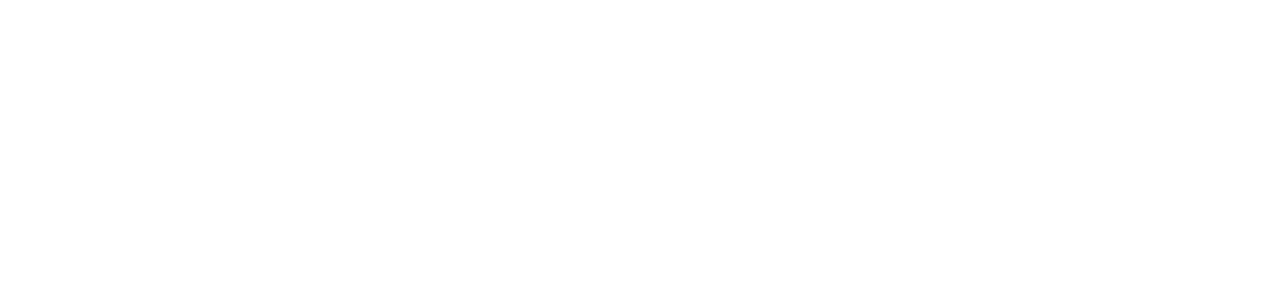
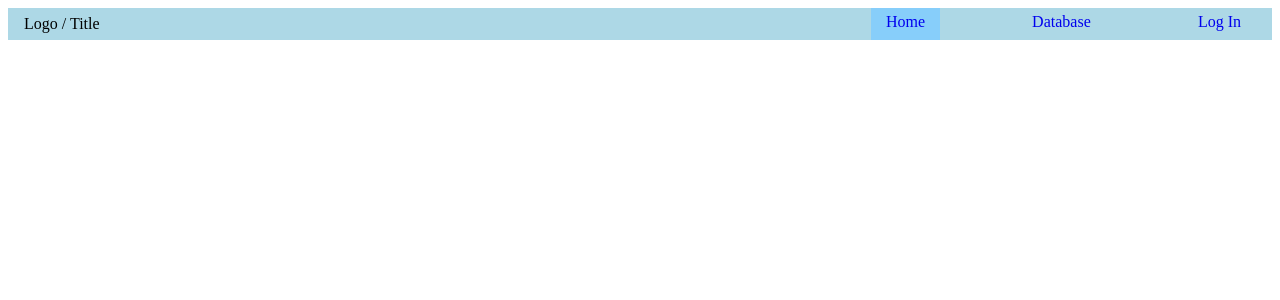
Before and after one commit to KatKuntz/DigimonCollection-Webapp, a Vue app: page / in a window 1280 px wide. Shown: the top 300 px of the page. Built offline with nearby package versions, Linux system fonts and the light colour scheme.

Commit message:
Add basic nav

```diff
--- a/src/App.vue
+++ b/src/App.vue
@@ -1,5 +1,45 @@
 <template>
-  <div id="app"></div>
+  <div id="app">
+    <header id="header">
+      <div class="logo">Logo / Title</div>
+      <nav id="nav">
+        <router-link :to="{ name: 'Home' }">Home</router-link>
+        <router-link :to="{ name: 'Database' }">Database</router-link>
+        <router-link :to="{ name: 'Login' }">Log In</router-link>
+      </nav>
+    </header>
+    <router-view />
+  </div>
 </template>
 
-<style></style>
+<style>
+#header {
+  display: flex;
+  background-color: lightblue;
+  height: 2rem;
+}
+
+#header .logo {
+  flex-grow: 1;
+  align-self: center;
+  margin-left: 1rem;
+}
+
+#nav {
+  display: flex;
+  justify-content: space-between;
+  align-items: flex-start;
+  flex-grow: 0.2;
+  margin-right: 1rem;
+}
+
+#nav a {
+  text-decoration: none;
+  padding: 5px 15px;
+}
+
+#nav a.router-link-exact-active {
+  background-color: lightskyblue;
+  align-self: stretch;
+}
+</style>
--- a/src/router/index.js
+++ b/src/router/index.js
@@ -1,9 +1,28 @@
 import Vue from "vue";
 import VueRouter from "vue-router";
+import Home from "../views/Home";
+import Database from "../views/Database";
+import Login from "../views/Login";
 
 Vue.use(VueRouter);
 
-const routes = [];
+const routes = [
+  {
+    path: "/",
+    name: "Home",
+    component: Home,
+  },
+  {
+    path: "/database",
+    name: "Database",
+    component: Database,
+  },
+  {
+    path: "/login",
+    name: "Login",
+    component: Login,
+  },
+];
 
 const router = new VueRouter({
   mode: "history",
--- /dev/null
+++ b/src/views/Database.vue
@@ -0,0 +1,9 @@
+<template>
+  <div></div>
+</template>
+
+<script>
+export default {};
+</script>
+
+<style></style>
--- /dev/null
+++ b/src/views/Home.vue
@@ -0,0 +1,9 @@
+<template>
+  <div></div>
+</template>
+
+<script>
+export default {};
+</script>
+
+<style></style>
--- /dev/null
+++ b/src/views/Login.vue
@@ -0,0 +1,9 @@
+<template>
+  <div></div>
+</template>
+
+<script>
+export default {};
+</script>
+
+<style></style>
```
